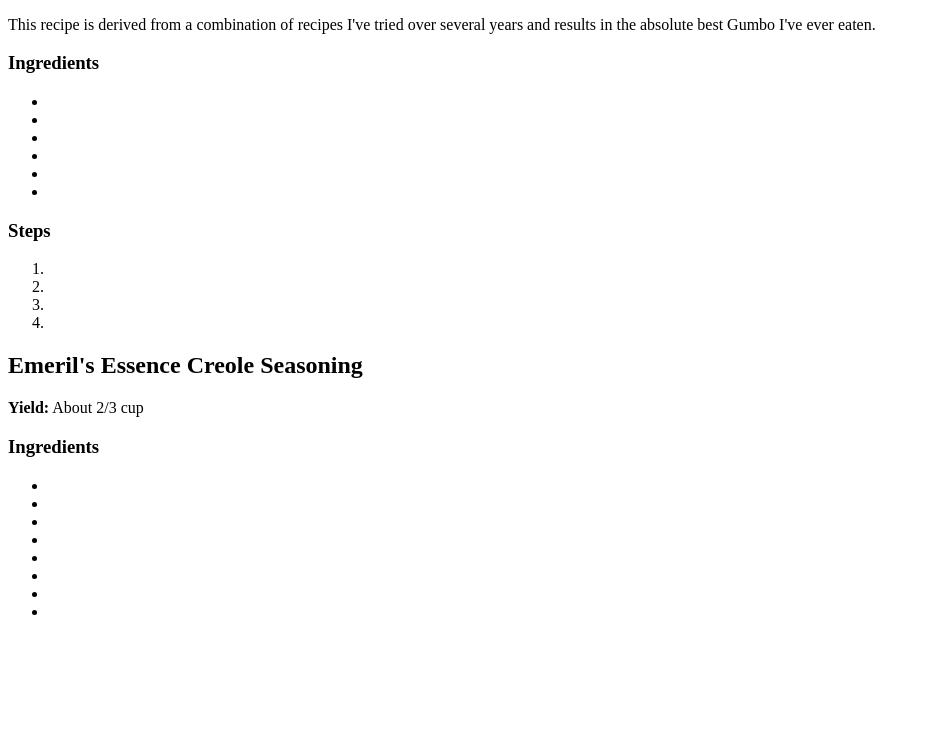
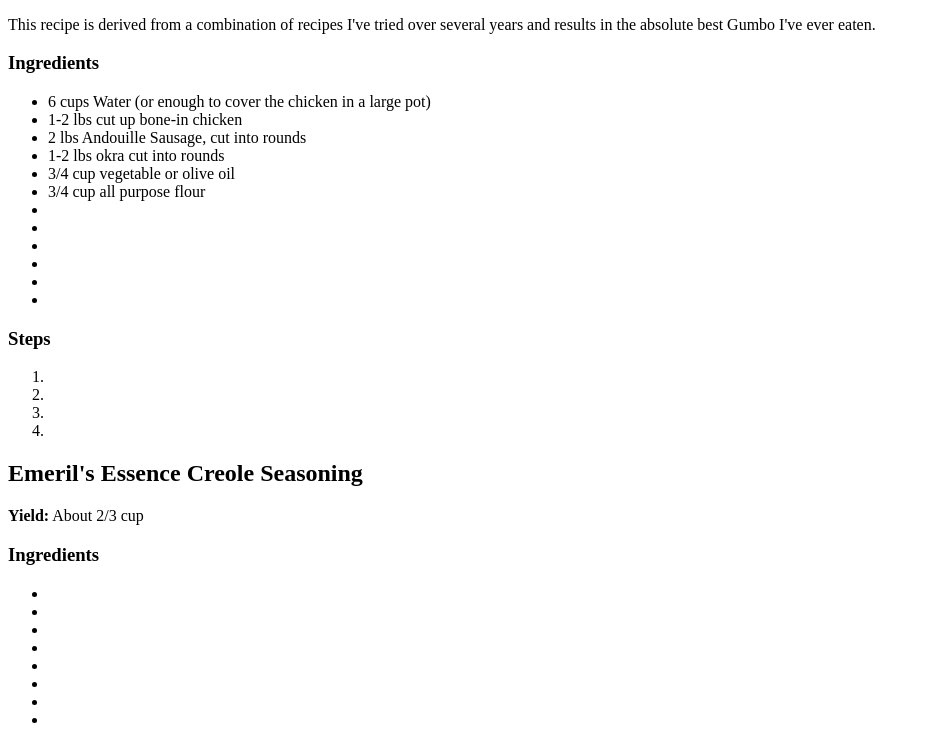
Before and after one commit to Zinayus/odin-recipes, a plain HTML site: page recipes/gumbo-recipe.html in a window 1280 px wide. Shown: the part 105-850 px from the top of the page, without its empty margins (0-926 px from the left). Before the commit the page ends 800 px from the top, so only its background shows below. Drawn offline with Linux system fonts and the light colour scheme.

Commit message:
Added recipe items

```diff
--- a/recipes/gumbo-recipe.html
+++ b/recipes/gumbo-recipe.html
@@ -12,6 +12,12 @@
     <h3>Ingredients</h3>
 
     <ul>
+      <li>6 cups Water (or enough to cover the chicken in a large pot)</li>
+      <li>1-2 lbs cut up bone-in chicken</li>
+      <li>2 lbs Andouille Sausage, cut into rounds</li>
+      <li>1-2 lbs okra cut into rounds</li>
+      <li>3/4 cup vegetable or olive oil</li>
+      <li>3/4 cup all purpose flour</li>
       <li></li>
       <li></li>
       <li></li>
```
Also changed, not shown: recipes/dirty-rice-recipe.html (+1 -0 lines).
